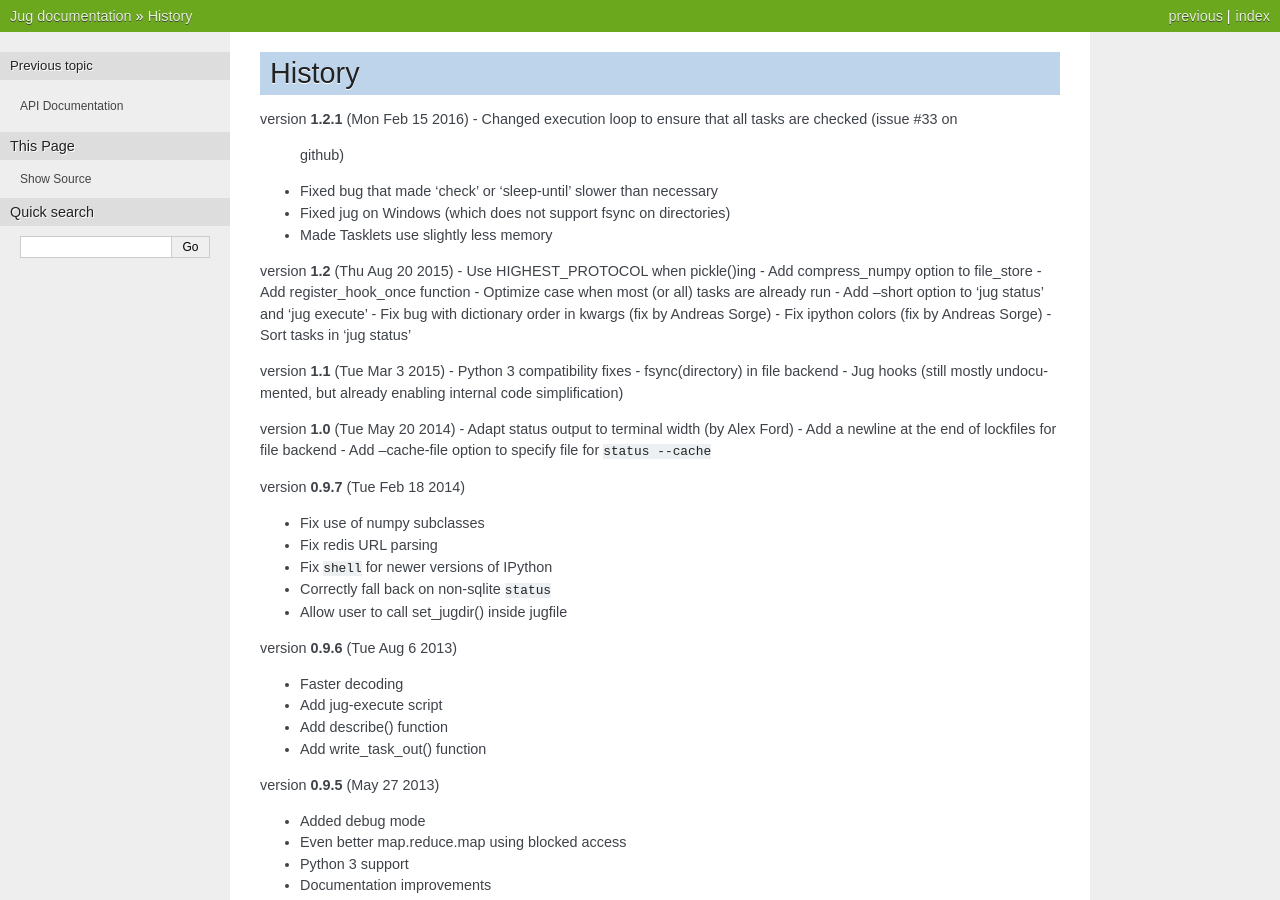
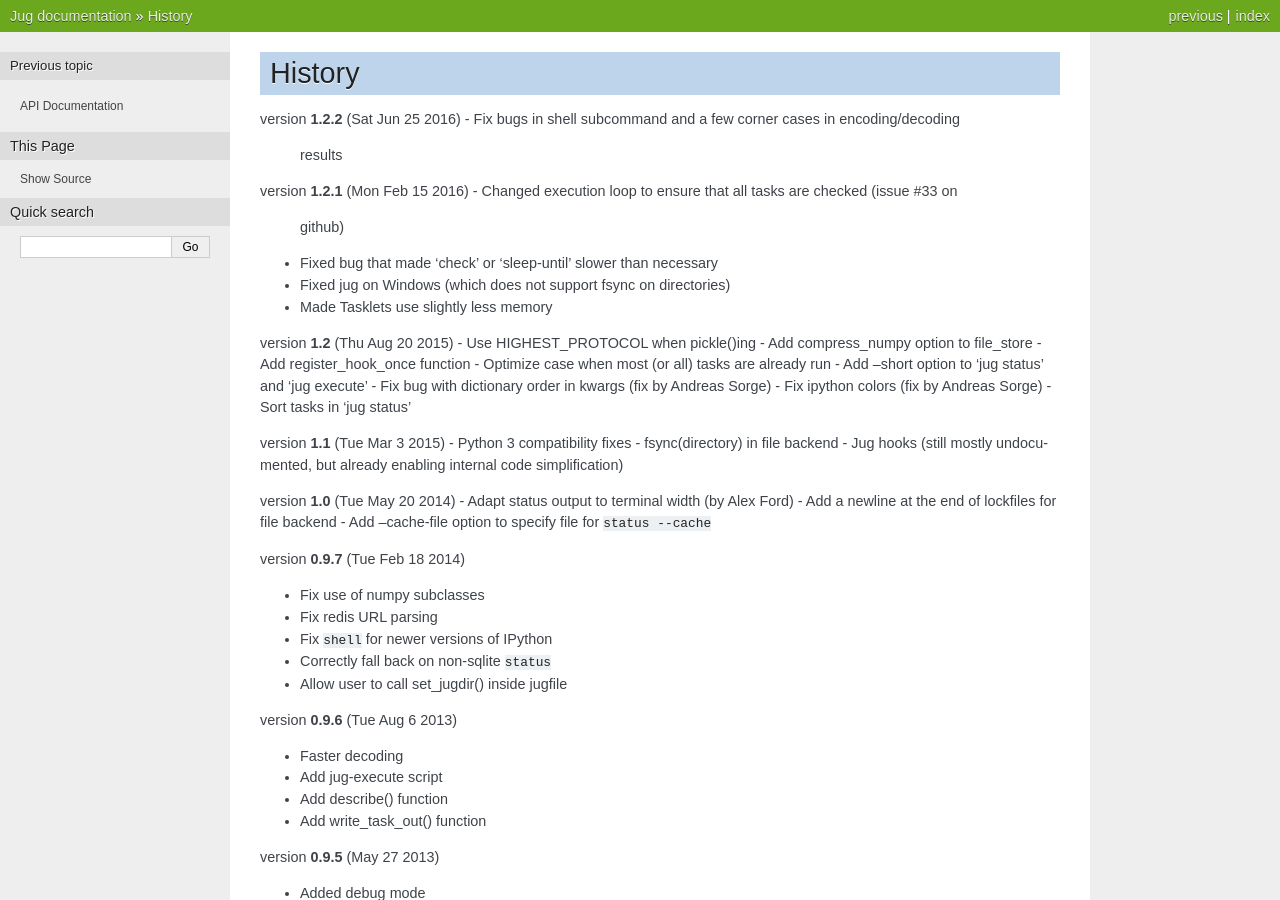
Before and after one commit to luispedro/jug, a Sphinx documentation site: the page built from docs/source/history.rst, in a window 1280 px wide and 900 px high. Built offline with Sphinx 7.4.7, drawn with Linux system fonts in a browser that asks for light colours; formulas are drawn with MathJax 3; the version number could not be read and is left out.

Commit message:
BLD Release 1.2.2
Purely bugfix release:
* Fix bugs in shell subcommand and a few corner cases in encoding/decoding
results

```diff
--- a/README.rst
+++ b/README.rst
@@ -87,6 +87,11 @@
 What's New
 ----------
 
+version **1.2.2** (Sat Jun 25 2016)
+- Fix bugs in shell subcommand and a few corner cases in encoding/decoding
+  results
+
+
 version **1.2.1** (Mon Feb 15 2016)
 - Changed execution loop to ensure that all tasks are checked (issue #33 on
   github)
--- a/docs/source/history.rst
+++ b/docs/source/history.rst
@@ -1,6 +1,10 @@
 =======
 History
 =======
+
+version **1.2.2** (Sat Jun 25 2016)
+- Fix bugs in shell subcommand and a few corner cases in encoding/decoding
+  results
 
 version **1.2.1** (Mon Feb 15 2016)
 - Changed execution loop to ensure that all tasks are checked (issue #33 on
```
Also changed, not shown: 2 other files.
